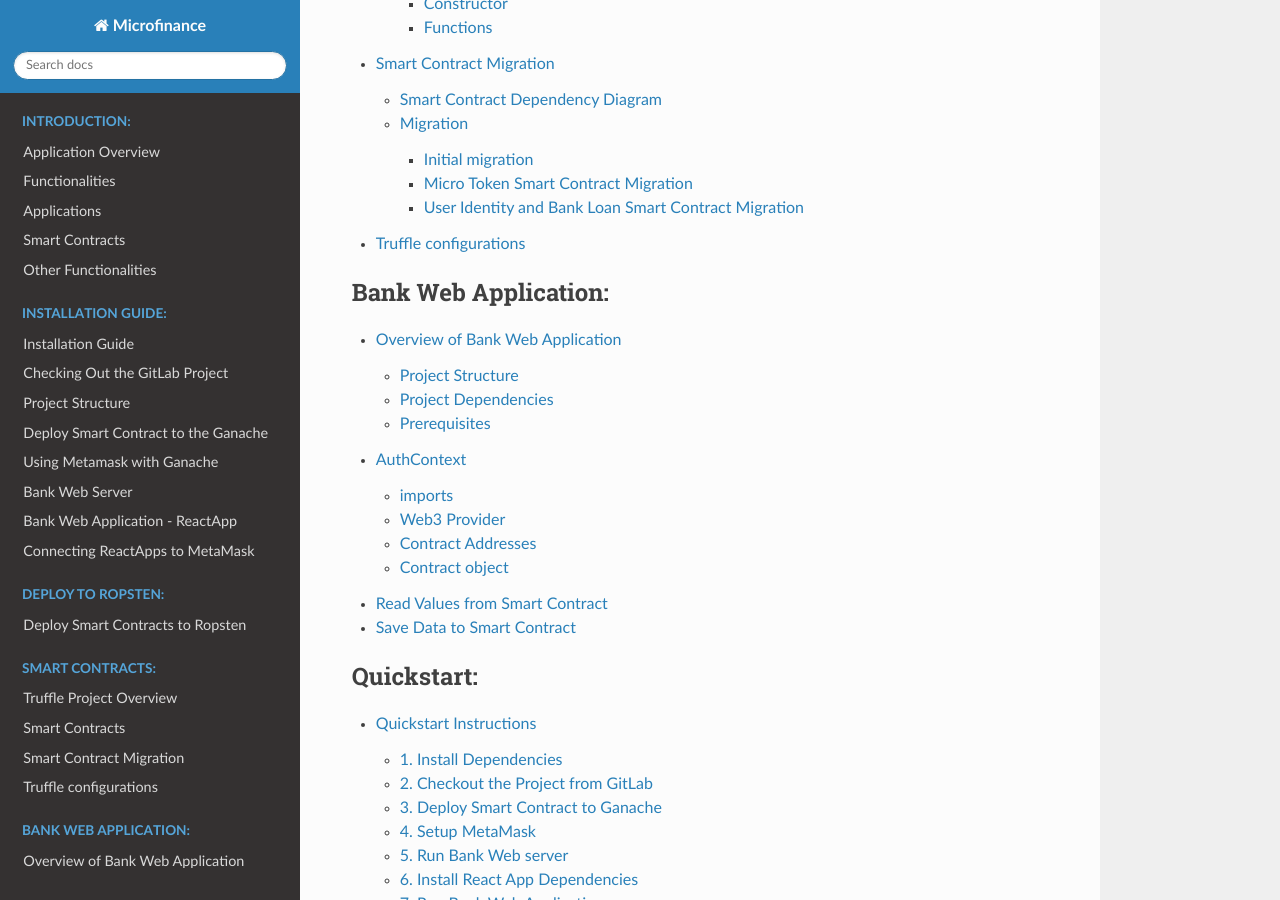
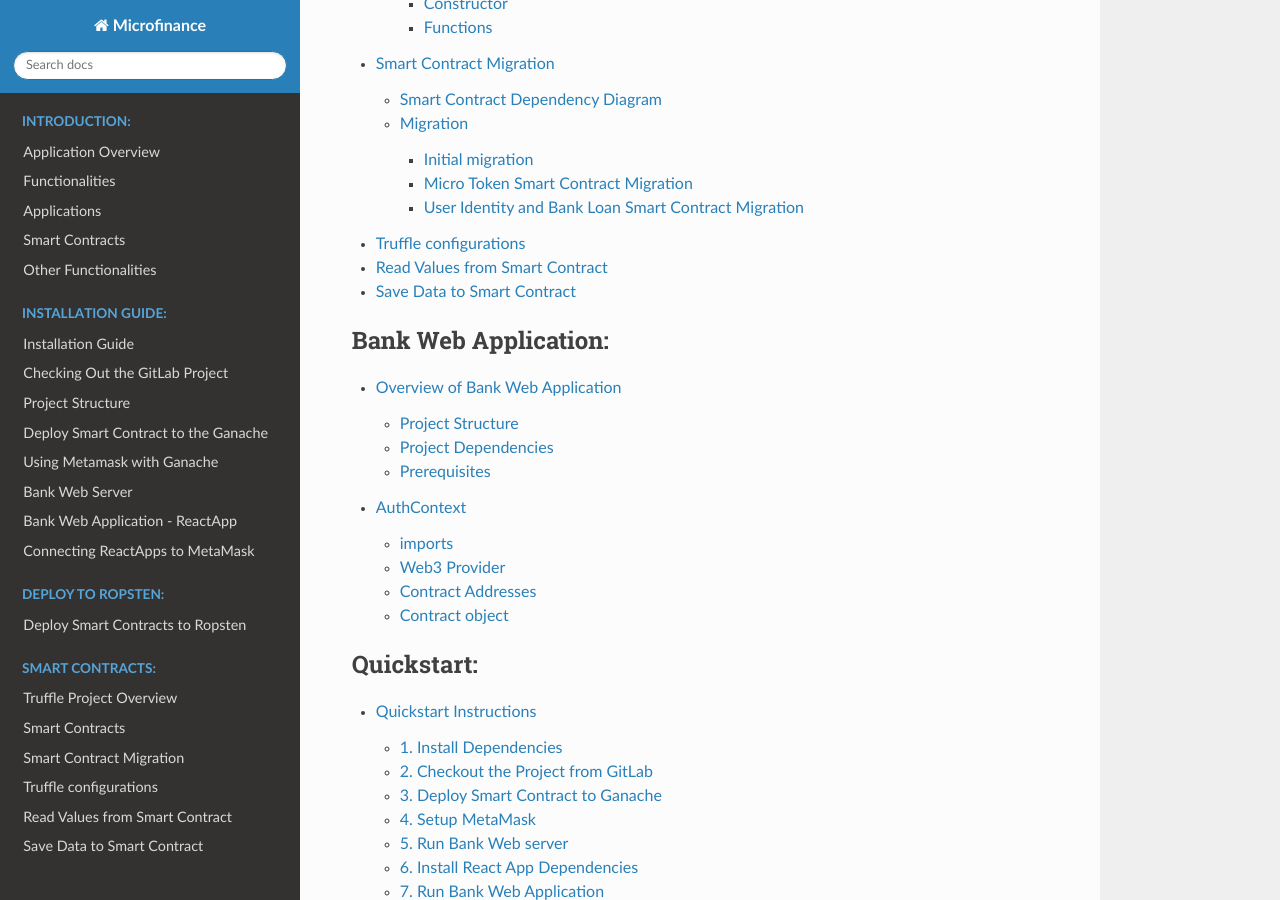
Before and after one commit to NivedithaKarthikeyan/LandregistryApp, a Sphinx documentation site: the page built from docs/source/index.rst, in a window 1280 px wide and 900 px high, scrolled down 2148 px. Built offline with Sphinx 7.4.7 and the Read the Docs theme 2.0.0, drawn with Linux system fonts in a browser that asks for light colours; some of the changed lines change nothing that is shown.

Commit message:
change blockchain read and write docs to blockchain section

```diff
--- a/docs/source/index.rst
+++ b/docs/source/index.rst
@@ -40,6 +40,8 @@
    blockchain/smartContracts
    blockchain/migration
    blockchain/truffleConfig
+   blockchain/readFromSmartContract
+   blockchain/saveValuesToSmartContract
 
 .. toctree::
    :maxdepth: 2
@@ -47,8 +49,6 @@
 
    bankClient/introduction
    bankClient/authContext
-   bankClient/readFromSmartContract
-   bankClient/saveValuesToSmartContract
 
 .. toctree::
    :maxdepth: 2
```
Also changed, not shown: docs/source/blockchain/readFromSmartContract.rst (renamed from docs/source/bankClient/readFromSmartContract.rst), docs/source/blockchain/saveValuesToSmartContract.rst (renamed from docs/source/bankClient/saveValuesToSmartContract.rst).
